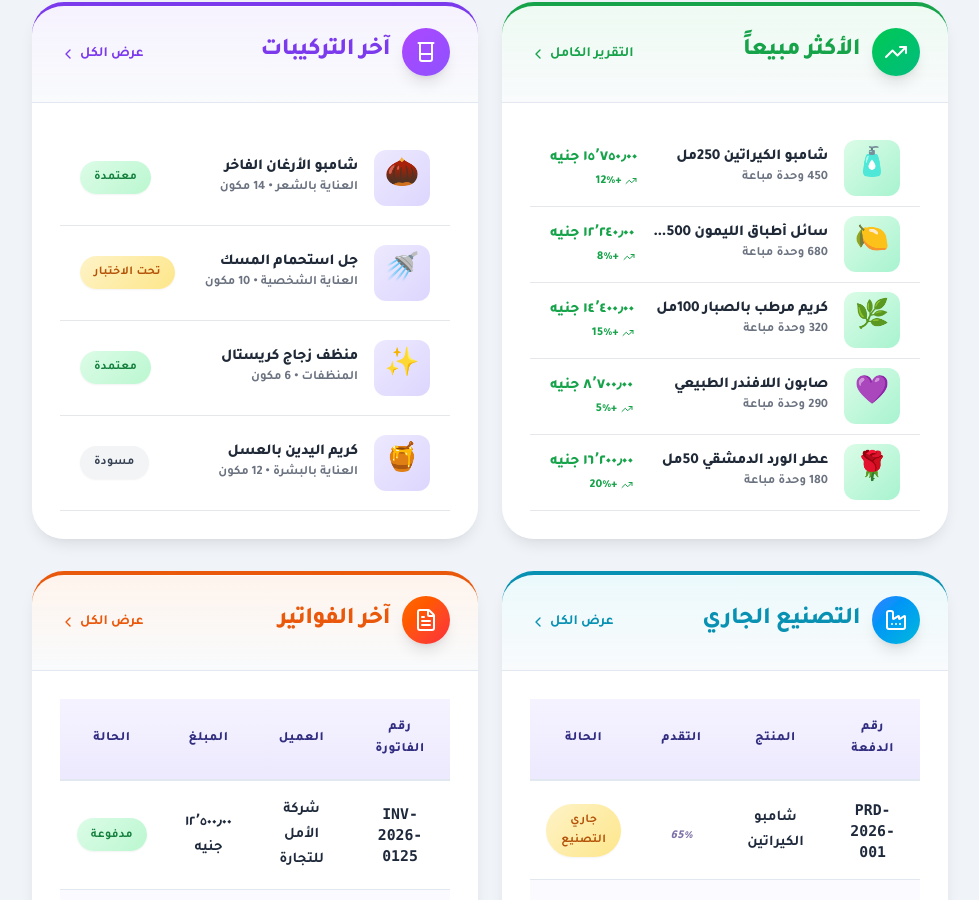
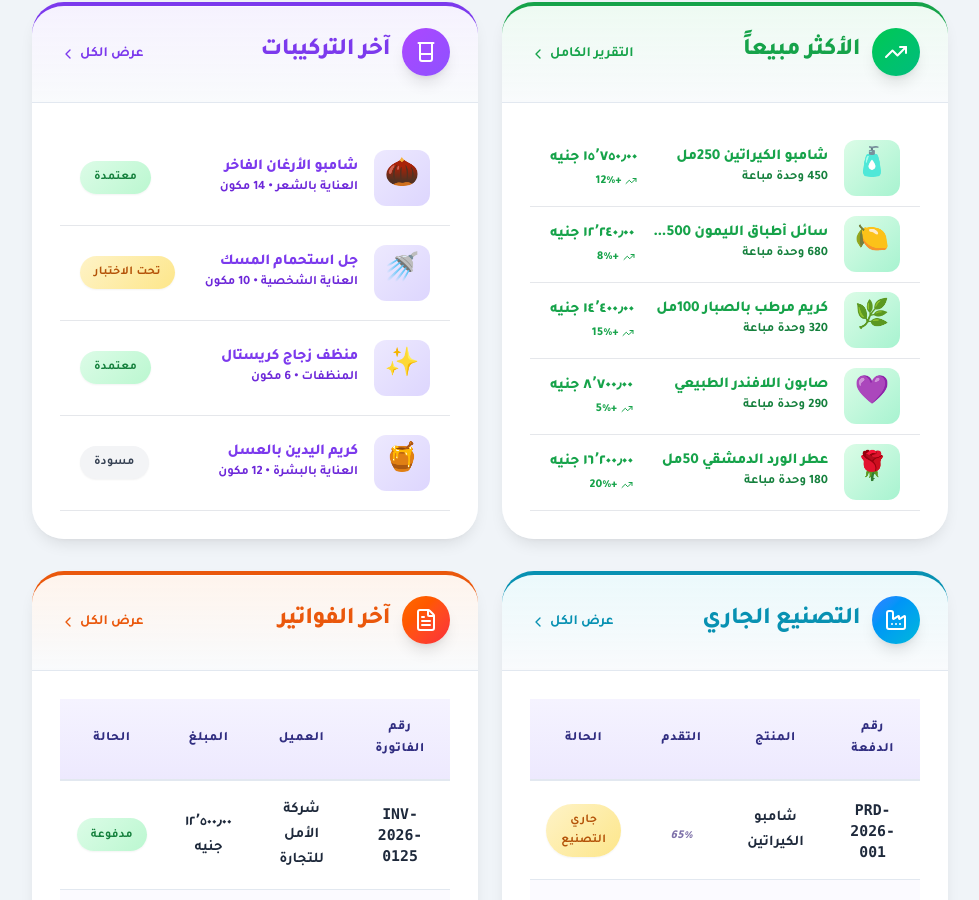
Before and after one commit to fantazia1110-design/BRAVO-new-sestym-, a Next.js app: page / in a window 1280 px wide. Shown: the part 1187-2087 px from the top of the page, without its empty margins (0-979 px from the left). Built offline with nearby package versions, Linux system fonts and the light colour scheme.

Commit message:
Change text inside sections to section color instead of black
Co-authored-by: arena-agent <297053741+arena-agent@users.noreply.github.com>

```diff
--- a/src/app/page.tsx
+++ b/src/app/page.tsx
@@ -332,8 +332,8 @@ export default function DashboardPage() {
                   {product.emoji}
                 </div>
                 <div style={{ flex: 1, minWidth: 0 }}>
-                  <h4 style={{ fontWeight: 800, fontSize: '0.95rem', color: '#1f2937', margin: 0 }} className="group-hover:text-green-700 truncate">{product.name}</h4>
-                  <p style={{ fontWeight: 700, fontSize: '0.8rem', color: '#6b7280', margin: 0 }}>{product.sales} وحدة مباعة</p>
+                  <h4 style={{ fontWeight: 800, fontSize: '0.95rem', color: '#16a34a', margin: 0 }} className="truncate">{product.name}</h4>
+                  <p style={{ fontWeight: 700, fontSize: '0.8rem', color: '#15803d', margin: 0 }}>{product.sales} وحدة مباعة</p>
                 </div>
                 <div style={{ textAlign: 'left', flexShrink: 0 }}>
                   <p style={{ fontWeight: 800, fontSize: '0.95rem', color: '#16a34a', margin: 0 }}>{formatCurrency(product.revenue)}</p>
@@ -372,8 +372,8 @@ export default function DashboardPage() {
                   {formula.emoji}
                 </div>
                 <div style={{ flex: 1, minWidth: 0 }}>
-                  <h4 style={{ fontWeight: 800, fontSize: '0.95rem', color: '#1f2937', margin: 0 }} className="group-hover:text-purple-700 truncate">{formula.name}</h4>
-                  <p style={{ fontWeight: 700, fontSize: '0.8rem', color: '#6b7280', margin: 0 }}>{formula.category} • {formula.ingredients} مكون</p>
+                  <h4 style={{ fontWeight: 800, fontSize: '0.95rem', color: '#7c3aed', margin: 0 }} className="truncate">{formula.name}</h4>
+                  <p style={{ fontWeight: 700, fontSize: '0.8rem', color: '#6d28d9', margin: 0 }}>{formula.category} • {formula.ingredients} مكون</p>
                 </div>
                 <div style={{ flexShrink: 0 }}>
                   {formula.status === 'approved' && <Badge variant="success">معتمدة</Badge>}
@@ -415,8 +415,8 @@ export default function DashboardPage() {
               <tbody>
                 {recentProduction.map((batch, index) => (
                   <tr key={index} className="group">
-                    <td className="font-mono font-extrabold text-sm text-[var(--primary)]">{batch.batchNumber}</td>
-                    <td className="font-extrabold">{batch.product}</td>
+                    <td className="font-mono font-extrabold text-sm" style={{ color: '#0891b2' }}>{batch.batchNumber}</td>
+                    <td className="font-extrabold" style={{ color: '#0e7490' }}>{batch.product}</td>
                     <td>
                       <div className="w-full max-w-[120px]">
                         <div className="progress-bar h-2">
@@ -460,9 +460,9 @@ export default function DashboardPage() {
               <tbody>
                 {recentInvoices.map((invoice, index) => (
                   <tr key={index} className="group">
-                    <td className="font-mono font-extrabold text-sm text-[var(--primary)]">{invoice.number}</td>
-                    <td className="font-extrabold">{invoice.customer}</td>
-                    <td className="font-extrabold text-green-600">{formatCurrency(invoice.total)}</td>
+                    <td className="font-mono font-extrabold text-sm" style={{ color: '#ea580c' }}>{invoice.number}</td>
+                    <td className="font-extrabold" style={{ color: '#c2410c' }}>{invoice.customer}</td>
+                    <td className="font-extrabold" style={{ color: '#ea580c' }}>{formatCurrency(invoice.total)}</td>
                     <td className="font-bold">{getInvoiceStatusBadge(invoice.status)}</td>
                   </tr>
                 ))}
```
